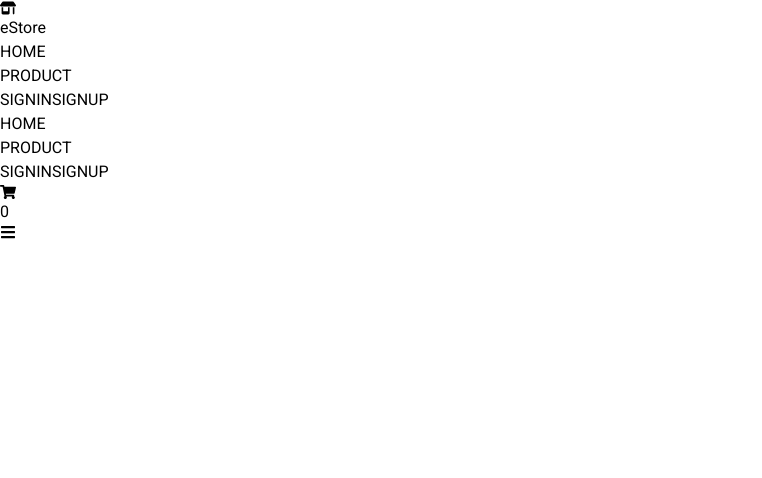
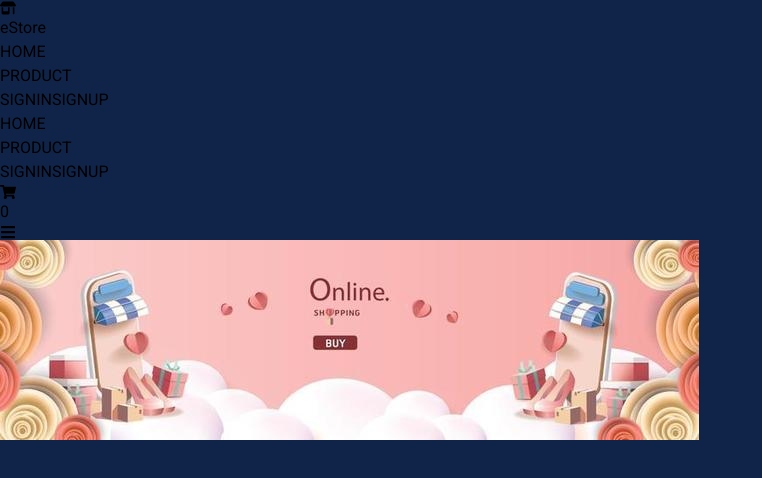
Before and after one commit to sarfaraz-hussain9/CodeAlpha_E-Store, a React (Vite) app in the folder frontend/: page /signup in a window 1280 px wide. Shown: the top 478 px of the page, without its empty margins (0-762 px from the left). Built offline with nearby package versions, Linux system fonts and the light colour scheme.

Commit message:
solve overflow problem

```diff
--- a/frontend/src/App.jsx
+++ b/frontend/src/App.jsx
@@ -1,5 +1,6 @@
 import { BrowserRouter, Routes, Route } from "react-router-dom";
 import Navbar from "./components/Navbar.jsx";
+import Home from "./pages/user/Home.jsx";
 const App = () => {
   return (
 
@@ -8,10 +9,9 @@ const App = () => {
 
       <Routes>
 
-          {/* <Route index element={<Home />} />
-          <Route path="blogs" element={<Blogs />} />
-          <Route path="contact" element={<Contact />} />
-          <Route path="*" element={<NoPage />} /> */}
+          <Route index element={<Home/>} />
+          <Route path="/signup" element={<Home/>} />
+
 
       </Routes>
     </BrowserRouter>
--- /dev/null
+++ b/frontend/src/components/Hero.jsx
@@ -0,0 +1,14 @@
+import banner from "../assets/banner.jpg"
+const Hero = () => {
+  return (
+    <>
+        <div className=" w-screen h-screen">
+            <div>
+                <img className="w-2/4" src={banner} alt="" />
+            </div>
+        </div>
+    </>
+  )
+}
+
+export default Hero
--- a/frontend/src/components/Navbar.jsx
+++ b/frontend/src/components/Navbar.jsx
@@ -14,17 +14,17 @@ const Navbar = () => {
 
   return (
     <>
-      <div className=" overflow-hidden z-10">
-        <nav className="w-screen h-14 bg-black text-white flex items-center justify-between px-5">
-          <div className="  text-3xl flex items-center gap-1 text-green-500">
+      <div className=" z-10 bg-gray-100">
+        <nav className="w-screen h-14 flex items-center justify-between px-5">
+          <div className="  text-3xl flex items-center gap-1 text-gray-500">
             <FaShop />
             <h1 className="">
-              <span className="text-white">e</span>Store
+              <span className="">e</span>Store
             </h1>
           </div>
           <div className="flex items-center  gap-3">
             {/* webnav */}
-            <div className="hidden lg:block">
+            <div className="hidden lg:block font-medium">
               <ul className="flex text-xl gap-6">
                 <li>
                   <Link to="/">HOME</Link>
@@ -33,10 +33,10 @@ const Navbar = () => {
                   <Link to="/product">PRODUCT</Link>
                 </li>
                 <button className="bg-blue-500 rounded-lg px-5">
-                  <Link to="/product">SIGNIN</Link>
+                  <Link to="/signin">SIGNIN</Link>
                 </button>
                 <button className="bg-blue-500 rounded-lg px-5">
-                  <Link to="/product">SIGNUP</Link>
+                  <Link to="/signup">SIGNUP</Link>
                 </button>
               </ul>
             </div>
@@ -44,9 +44,9 @@ const Navbar = () => {
             <div
               className={`z-[-1] absolute ${
                 isOpen ? `top-14` : `top-[-700px]`
-              } left-0 w-[100vw] h-[88vh] bg-black flex justify-center items-center lg:hidden transition-all ease-in-out`}
+              } left-0 w-[100vw] h-[88vh] bg-gray-100 flex justify-center items-center lg:hidden transition-all ease-in-out`}
             >
-              <ul className="flex text-xl flex-col gap-3 text-center">
+              <ul className="flex text-xl flex-col gap-3 text-center font-medium">
                 <li>
                   <Link to="/">HOME</Link>
                 </li>
@@ -54,10 +54,10 @@ const Navbar = () => {
                   <Link to="/product">PRODUCT</Link>
                 </li>
                 <button className="bg-blue-500 rounded-lg px-5">
-                  <Link to="/product">SIGNIN</Link>
+                  <Link to="/signin">SIGNIN</Link>
                 </button>
                 <button className="bg-blue-500 rounded-lg px-5">
-                  <Link to="/product">SIGNUP</Link>
+                  <Link to="/signup">SIGNUP</Link>
                 </button>
               </ul>
             </div>
@@ -65,11 +65,11 @@ const Navbar = () => {
             <div className="text-3xl flex items-center gap-3">
               <ul>
                 {/* cart */}
-                <li className="relative">
+                <li className="relative w-11 h-8">
                   <Link className="text-3xl" to="/cart">
                     <FaShoppingCart />
                   </Link>
-                  <h3 className=" bg-red-600 w-5 h-5 rounded-full font-bold absolute top-[-3px] right-[-8px] text-center text-xs">
+                  <h3 className=" bg-red-600 w-5 h-5 rounded-full font-bold absolute top-0 right-0 text-center text-xs">
                     0
                   </h3>
                 </li>
@@ -82,6 +82,7 @@ const Navbar = () => {
           </div>
         </nav>
       </div>
+
     </>
   );
 };
--- a/frontend/src/index.css
+++ b/frontend/src/index.css
@@ -10,4 +10,9 @@
     font-family: "Roboto", sans-serif;
     box-sizing: border-box;
     scroll-behavior: smooth;
+    overflow: hidden;
 }
+
+body{
+    background-color: rgb(16, 36, 73);
+}
--- /dev/null
+++ b/frontend/src/pages/user/Home.jsx
@@ -0,0 +1,14 @@
+import Hero from "../../components/Hero"
+
+
+const Home = () => {
+  return (
+    <>
+        <div className="w-screen h-screen ">
+            <Hero/>
+        </div>
+    </>
+  )
+}
+
+export default Home
```
Also changed, not shown: frontend/src/assets/banner.jpg (added), frontend/src/assets/bannerM.jpg (added), frontend/src/pages/Auth/Navigation.jsx (deleted), frontend/src/pages/Auth/Signin.jsx (added), frontend/src/pages/Auth/Signup.jsx (added).
